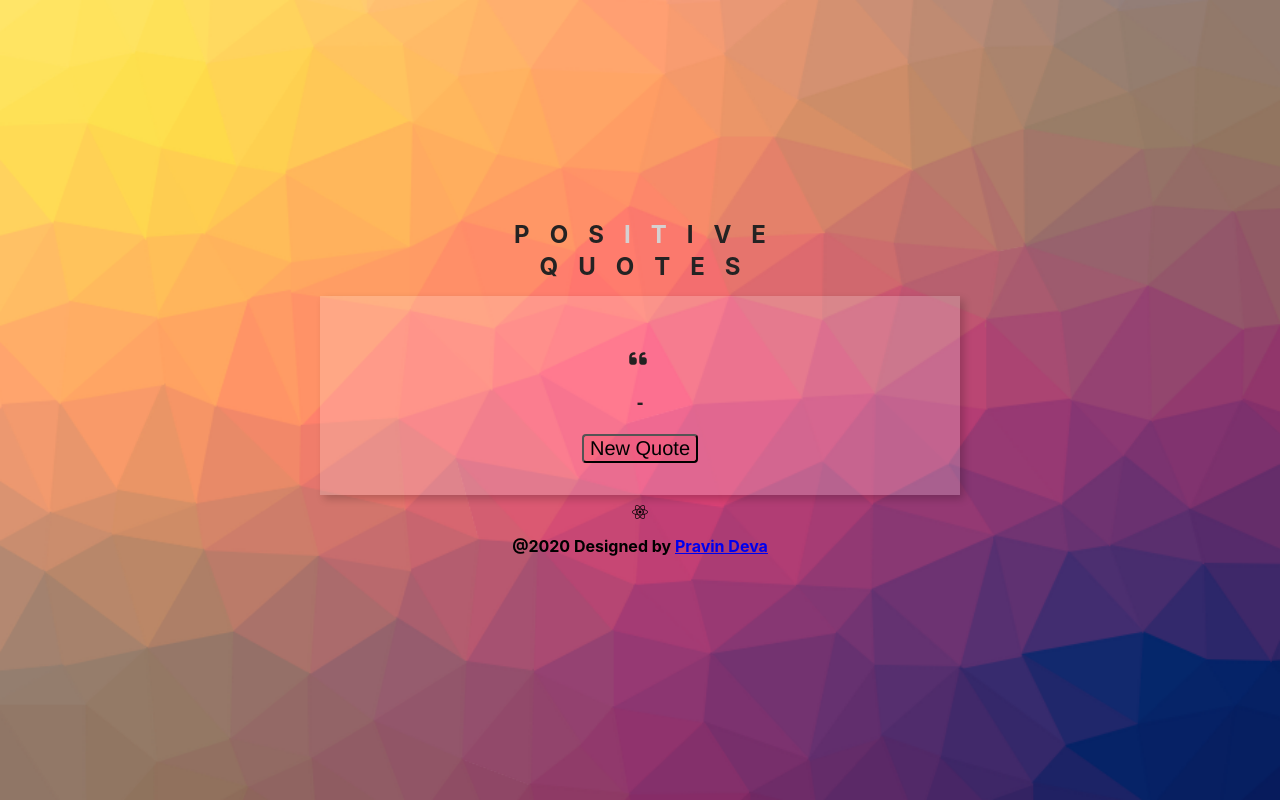
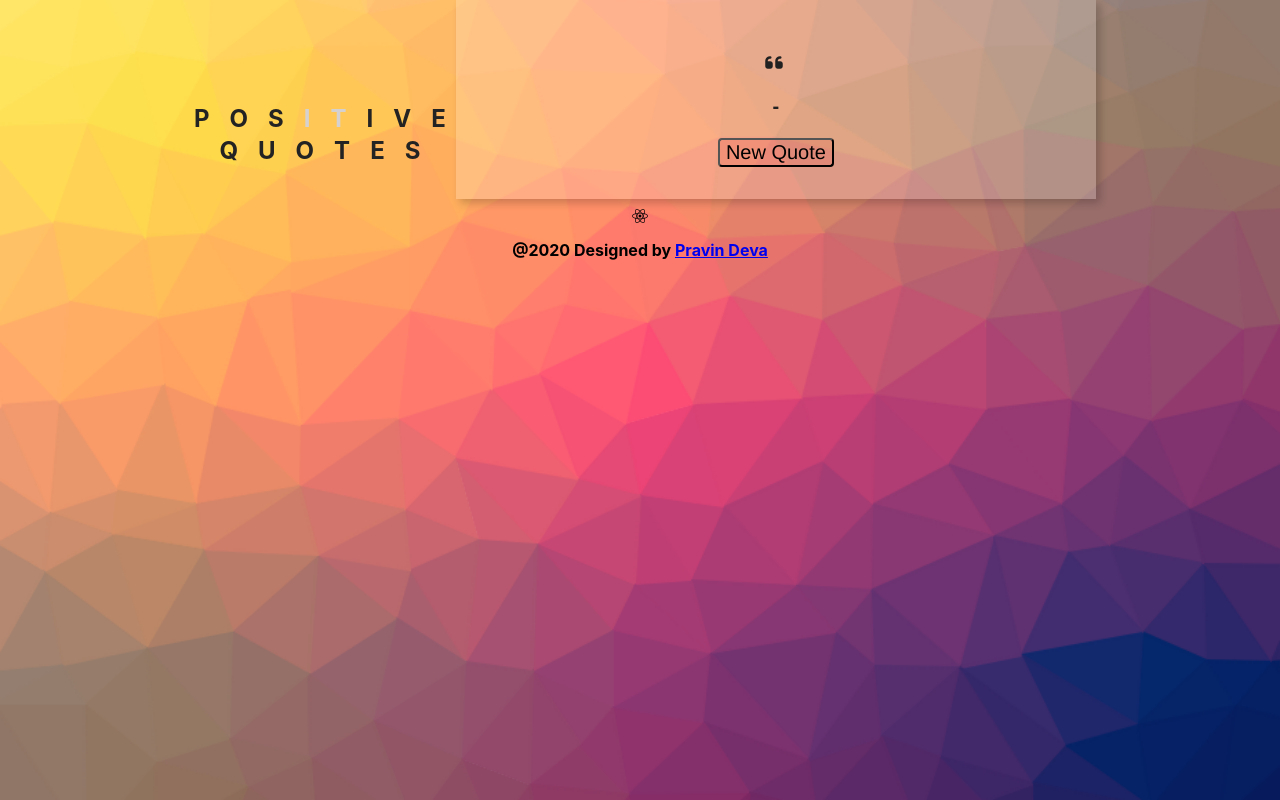
Before and after one commit to pravindeva/quote-generator, a React (Create React App) app: page / in a window 1280 px wide. Built offline with nearby package versions, Linux system fonts and the light colour scheme; no server answers.

Commit message:
Update App.css
Removing flex in css

```diff
--- a/src/App.css
+++ b/src/App.css
@@ -8,11 +8,7 @@ body{
 }
 
 .app {
-    display: flex;
-    justify-content: center;
-    align-content: center;
-    flex-flow: column;
     text-align: center;
-    flex-wrap: wrap;
-    min-height: 100vh;
+    vertical-align:middle;
+    min-height: 50vh;
 }
```
